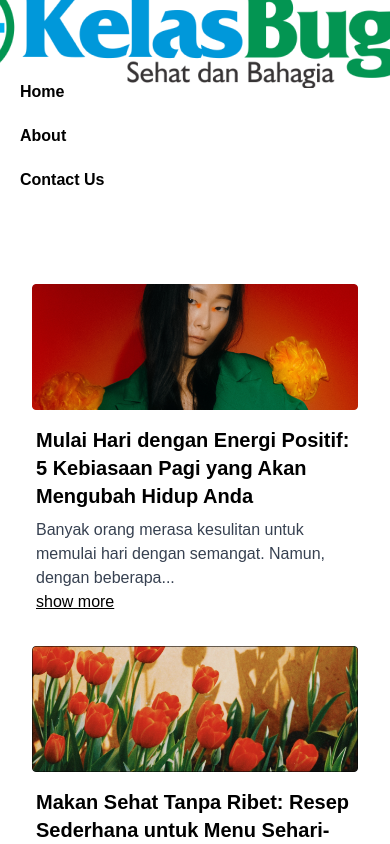
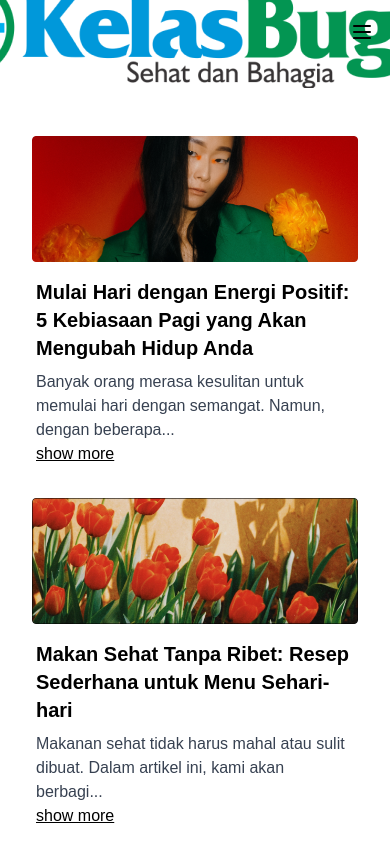
Before and after one commit to sofim204/kelas-bugar-fe, a Next.js app: page / in a window 390 px wide. Shown: the top 844 px of the page. Built offline with nearby package versions, Linux system fonts and the light colour scheme.

Commit message:
add hamburger icon to toggle menu in mobile device

```diff
--- a/app/(post)/post/[postDetail]/PostDetailClient.tsx
+++ b/app/(post)/post/[postDetail]/PostDetailClient.tsx
@@ -2,7 +2,7 @@
 import postData from "@/app/api/postData";
 import Image from "next/image";
 
-export default function PostDetail({ id }: { id: number }) {
+export default function PostDetailClient({ id }: { id: number }) {
   const detailPost = postData.find((post) => post.id === Number(id));
 
   if (!detailPost) {
--- a/app/components/Navbar.tsx
+++ b/app/components/Navbar.tsx
@@ -1,12 +1,21 @@
-import React from 'react';
+'use client'
+
+import {useState} from 'react';
 import Image from 'next/image';
 import Link from 'next/link';
 
 export const Navbar = () => {
+    const [isMobileMenuOpen, setIsMobileMenuOpen] = useState(false);
+
+    const toggleMobileMenu = () => {
+        setIsMobileMenuOpen((prev) => !prev);
+    };
+
     return (
         <nav className="bg-white">
             <div className="mx-auto max-w-7xl px-2 sm:px-6 lg:px-8">
                 <div className="relative flex h-16 items-center justify-between">
+                    {/* Logo */}
                     <div className="flex flex-1 items-center justify-center sm:items-stretch sm:justify-start">
                         <div className="flex shrink-0 items-center">
                             <Link href="/">
@@ -21,21 +30,55 @@ export const Navbar = () => {
                             </Link>
                         </div>
                     </div>
-                    <div className="absolute inset-y-0 right-0 flex items-center pr-2 sm:static sm:inset-auto sm:ml-6 sm:pr-0">
-                        <div className="relative ml-3">
-                            <div className="hidden sm:ml-6 sm:block">
+
+                    {/* Desktop Menu */}
+                    <div className="hidden sm:block">
                         <div className="flex space-x-4">
                             <Link href="/" className="px-3 py-2 text-sm font-semibold text-black hover:underline" aria-current="page">Home</Link>
                             <Link href="/about" className="px-3 py-2 text-sm font-semibold text-black hover:underline">About</Link>
                             <Link href="/contact" className="px-3 py-2 text-sm font-semibold text-black hover:underline">Contact Us</Link>
                         </div>
                     </div>
-                        </div>
+
+                    {/* Mobile Menu Button */}
+                    <div className="absolute inset-y-0 right-0 flex items-center sm:hidden">
+                        <button
+                            onClick={toggleMobileMenu}
+                            className="inline-flex items-center justify-center p-2 rounded-md text-black hover:bg-gray-100 focus:outline-none focus:ring-2 focus:ring-inset focus:ring-gray-500"
+                            aria-expanded={isMobileMenuOpen}
+                            aria-label="Toggle navigation"
+                        >
+                            <svg
+                                className="h-6 w-6"
+                                xmlns="http://www.w3.org/2000/svg"
+                                fill="none"
+                                viewBox="0 0 24 24"
+                                stroke="currentColor"
+                                aria-hidden="true"
+                            >
+                                {isMobileMenuOpen ? (
+                                    <path
+                                        strokeLinecap="round"
+                                        strokeLinejoin="round"
+                                        strokeWidth={2}
+                                        d="M6 18L18 6M6 6l12 12"
+                                    />
+                                ) : (
+                                    <path
+                                        strokeLinecap="round"
+                                        strokeLinejoin="round"
+                                        strokeWidth={2}
+                                        d="M4 6h16M4 12h16M4 18h16"
+                                    />
+                                )}
+                            </svg>
+                        </button>
                     </div>
                 </div>
             </div>
 
-            {/* mobile menu */}
+            {/* Mobile Menu */}
+            {isMobileMenuOpen && (
                 <div className="sm:hidden" id="mobile-menu">
                     <div className="space-y-1 px-2 pb-3 pt-2">
                         <Link href="/" className="block px-3 py-2 text-base font-semibold text-black hover:underline" aria-current="page">Home</Link>
@@ -43,6 +86,7 @@ export const Navbar = () => {
                         <Link href="/contact" className="block px-3 py-2 text-base font-semibold text-black hover:underline">Contact Us</Link>
                     </div>
                 </div>
+            )}
         </nav>
-    )
-}
+    );
+};
```
Lines whose indentation alone changed are shown as unchanged.
